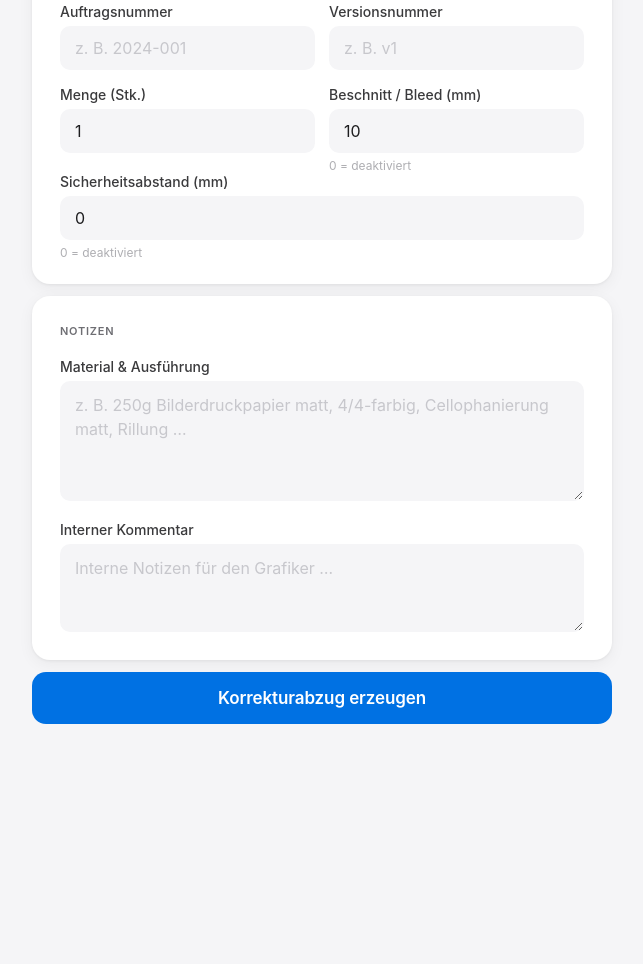
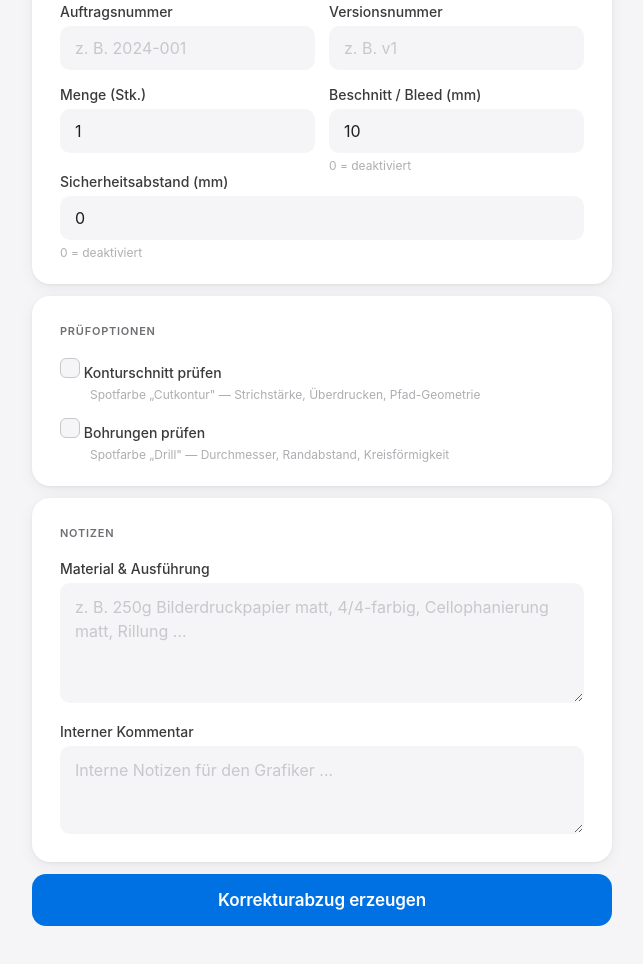
Before and after one commit to Lorenz55129/korrekturabzug, a plain HTML site: page static/index.html in a window 1280 px wide. Shown: the part 627-1591 px from the top of the page, without its empty margins (318-961 px from the left). Before the commit the page ends 1451 px from the top, so only its background shows below. Drawn offline with Linux system fonts and the light colour scheme.

Commit message:
feat: Prüfoptionen-Kachel mit Konturschnitt- und Bohrungen-Checkbox
Co-Authored-By: Claude Sonnet 4.6 <noreply@anthropic.com>

```diff
--- a/static/index.html
+++ b/static/index.html
@@ -175,6 +175,55 @@
       resize: vertical;
       min-height: 88px;
       line-height: 1.5;
+    }
+
+    /* ── Checkbox ─────────────────────────────────────── */
+    .checkbox-label {
+      display: flex;
+      align-items: center;
+      gap: 10px;
+      cursor: pointer;
+      font-size: 15px;
+      font-weight: 400;
+      color: #1d1d1f;
+      user-select: none;
+    }
+
+    .checkbox-label input[type="checkbox"] {
+      appearance: none;
+      -webkit-appearance: none;
+      width: 20px;
+      height: 20px;
+      min-width: 20px;
+      border-radius: 6px;
+      border: 1.5px solid #c7c7cc;
+      background: #f5f5f7;
+      cursor: pointer;
+      transition: background 0.15s, border-color 0.15s;
+      position: relative;
+    }
+
+    .checkbox-label input[type="checkbox"]:checked {
+      background: #0071e3;
+      border-color: #0071e3;
+    }
+
+    .checkbox-label input[type="checkbox"]:checked::after {
+      content: "";
+      position: absolute;
+      left: 5px;
+      top: 2px;
+      width: 7px;
+      height: 11px;
+      border: 2px solid #fff;
+      border-top: none;
+      border-left: none;
+      transform: rotate(45deg);
+    }
+
+    .checkbox-label input[type="checkbox"]:focus {
+      box-shadow: 0 0 0 4px rgba(0,113,227,0.15);
+      outline: none;
     }
 
     /* ── File Input ───────────────────────────────────── */
@@ -477,6 +526,25 @@
           </div>
         </div>
 
+        <!-- Prüfoptionen -->
+        <div class="card">
+          <div class="card-title">Prüfoptionen</div>
+          <div class="field">
+            <label class="checkbox-label">
+              <input type="checkbox" id="has_contour_cut" name="has_contour_cut" value="true">
+              <span>Konturschnitt prüfen</span>
+            </label>
+            <div class="hint" style="margin-left:30px">Spotfarbe „Cutkontur" — Strichstärke, Überdrucken, Pfad-Geometrie</div>
+          </div>
+          <div class="field">
+            <label class="checkbox-label">
+              <input type="checkbox" id="has_drill_holes" name="has_drill_holes" value="true">
+              <span>Bohrungen prüfen</span>
+            </label>
+            <div class="hint" style="margin-left:30px">Spotfarbe „Drill" — Durchmesser, Randabstand, Kreisförmigkeit</div>
+          </div>
+        </div>
+
         <!-- Notizen -->
         <div class="card">
           <div class="card-title">Notizen</div>
```
